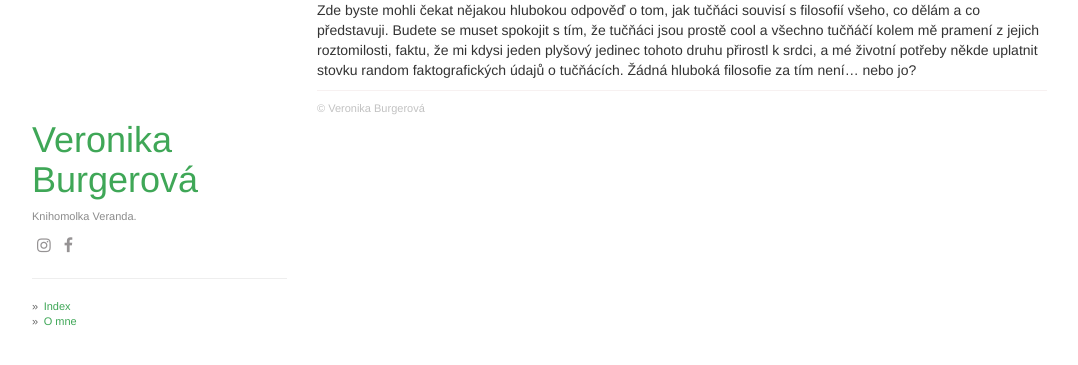
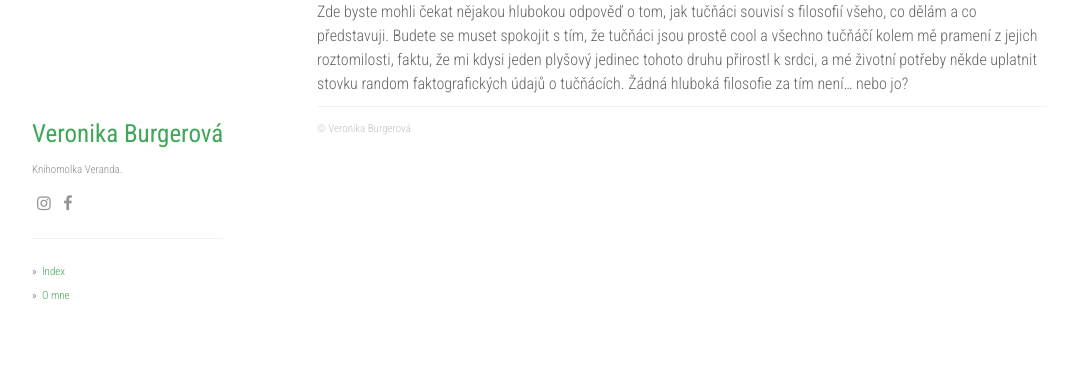
Before and after one commit to verandabe/tastucnakem, a Jekyll site: the page built from index.md, in a window 1280 px wide. Shown: the top 365 px of the page, without its empty margins (53-1131 px from the left). Built offline with Jekyll 4.4.1, drawn with Linux system fonts in a browser that asks for light colours; nearby versions of some CDN libraries.

Commit message:
Link css properly.

```diff
--- a/_layouts/default.html
+++ b/_layouts/default.html
@@ -12,10 +12,10 @@
     <meta name="robots" content="{{ site.robots }}">
     <meta name="description" content="{{ site.description }}" />
 
-    <link href="{{ '/css/main.css' | prepend: site.baseurl }}" rel="stylesheet">
-
     <link href="/css/font-awesome.min.css" rel="stylesheet">
     <link href="/css/bootstrap.min.css" rel="stylesheet">
+    <link href="/css/main.css" rel="stylesheet">
+
     <link href="https://fonts.googleapis.com/css?family=Roboto+Condensed:400,300italic,300,400italic,700&amp;subset=latin,latin-ext" rel="stylesheet" type="text/css">
   </head>
 
--- a/_layouts/page.html
+++ b/_layouts/page.html
@@ -1,7 +1,8 @@
 ---
 layout: default
 ---
-<article class="post">
+
+<article class="page">
   <header class="post-header">
     <h1 class="post-title">{{ page.title }}</h1>
     <hr />
```
